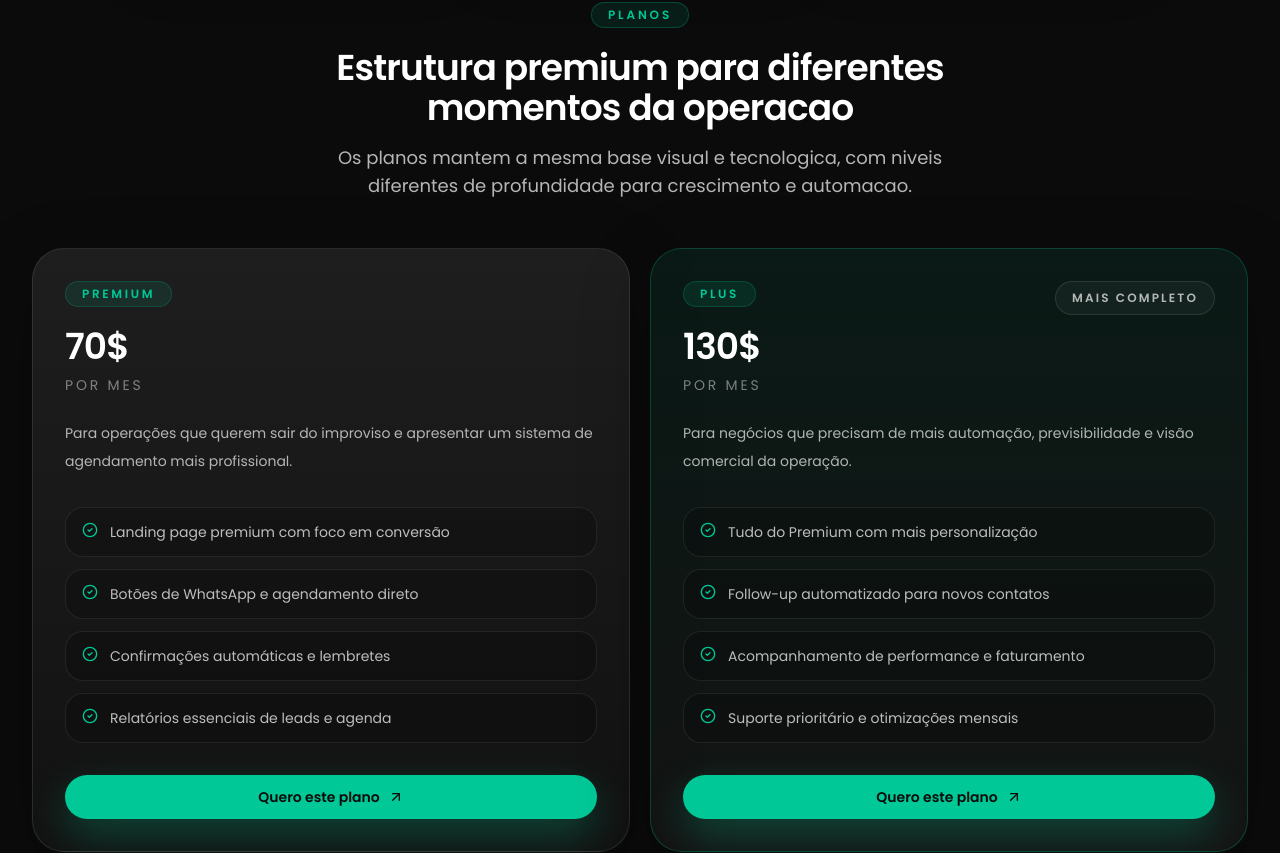
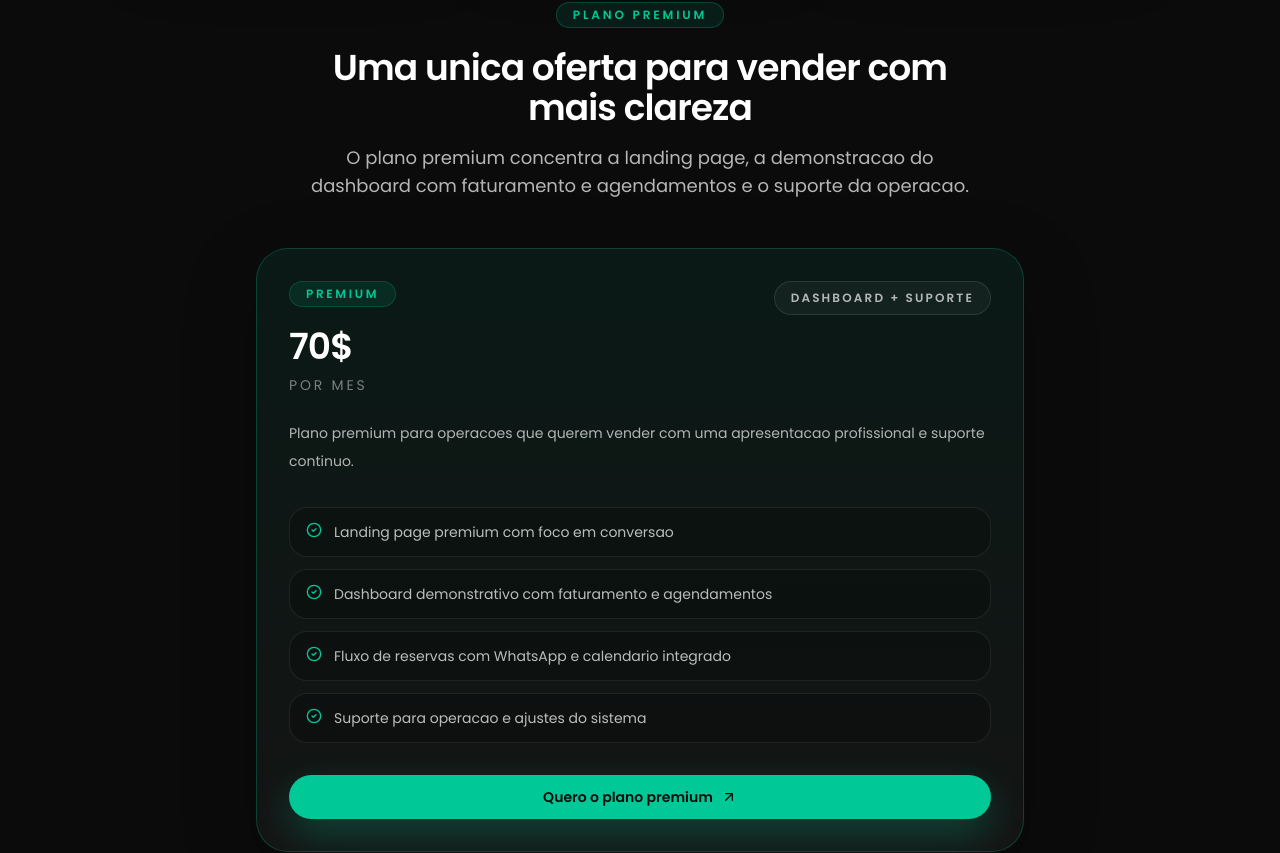
Before and after one commit to Yeerh/BeautyFlow, a React (Vite) app: page / in a window 1280 px wide. Shown: the part 4909-5762 px from the top of the page. Built offline with nearby package versions, Linux system fonts and the light colour scheme.

Commit message:
Ajusta vitrine para plano premium

```diff
--- a/src/components/Benefits.tsx
+++ b/src/components/Benefits.tsx
@@ -60,6 +60,18 @@ function BenefitBackCard({ data }: { data: BenefitFront }) {
 }
 
 export function Benefits() {
+  const premiumPlan = {
+    ...plans[0],
+    description:
+      "Plano premium para operacoes que querem vender com uma apresentacao profissional e suporte continuo.",
+    features: [
+      "Landing page premium com foco em conversao",
+      "Dashboard demonstrativo com faturamento e agendamentos",
+      "Fluxo de reservas com WhatsApp e calendario integrado",
+      "Suporte para operacao e ajustes do sistema",
+    ],
+  };
+
   return (
     <section id="beneficios" className="scroll-mt-28 px-6 py-16 lg:px-8">
       <div className="mx-auto max-w-7xl">
@@ -84,48 +96,38 @@ export function Benefits() {
 
         <div className="mt-20">
           <SectionHeading
-            eyebrow="Planos"
-            title="Estrutura premium para diferentes momentos da operacao"
-            description="Os planos mantem a mesma base visual e tecnologica, com niveis diferentes de profundidade para crescimento e automacao."
+            eyebrow="Plano Premium"
+            title="Uma unica oferta para vender com mais clareza"
+            description="O plano premium concentra a landing page, a demonstracao do dashboard com faturamento e agendamentos e o suporte da operacao."
             align="center"
           />
 
-          <div className="mt-12 grid gap-5 lg:grid-cols-2">
-            {plans.map((plan) => (
-              <article
-                key={plan.name}
-                className={`rounded-[2rem] border p-8 shadow-[0_22px_70px_rgba(0,0,0,0.25)] transition-transform duration-300 hover:-translate-y-1 ${
-                  plan.name === "Plus"
-                    ? "border-[#00C896]/25 bg-[linear-gradient(180deg,rgba(0,200,150,0.08),rgba(255,255,255,0.04))]"
-                    : "border-white/10 bg-[linear-gradient(180deg,rgba(255,255,255,0.08),rgba(255,255,255,0.03))]"
-                }`}
-              >
+          <div className="mt-12 flex justify-center">
+            <article className="w-full max-w-3xl rounded-[2rem] border border-[#00C896]/25 bg-[linear-gradient(180deg,rgba(0,200,150,0.08),rgba(255,255,255,0.04))] p-8 shadow-[0_22px_70px_rgba(0,0,0,0.25)] transition-transform duration-300 hover:-translate-y-1">
               <div className="flex items-start justify-between gap-4">
                 <div>
                   <span className="inline-flex rounded-full border border-[#00C896]/20 bg-[#00C896]/10 px-4 py-1 text-xs font-semibold uppercase tracking-[0.22em] text-[#00C896]">
-                      {plan.name}
+                    {premiumPlan.name}
                   </span>
                   <p className="mt-5 text-4xl font-semibold tracking-tight text-white">
-                      {plan.price}
+                    {premiumPlan.price}
                   </p>
                   <p className="mt-2 text-sm uppercase tracking-[0.2em] text-white/45">
                     por mes
                   </p>
                 </div>
 
-                  {plan.name === "Plus" ? (
                 <span className="rounded-full border border-white/10 bg-white/[0.04] px-4 py-2 text-xs font-semibold uppercase tracking-[0.18em] text-white/68">
-                      Mais completo
+                  Dashboard + suporte
                 </span>
-                  ) : null}
               </div>
 
               <p className="mt-6 text-sm leading-7 text-white/68">
-                  {plan.description}
+                {premiumPlan.description}
               </p>
 
               <div className="mt-8 space-y-3">
-                  {plan.features.map((feature) => (
+                {premiumPlan.features.map((feature) => (
                   <div
                     key={feature}
                     className="flex items-start gap-3 rounded-2xl border border-white/8 bg-black/20 px-4 py-3"
@@ -137,16 +139,11 @@ export function Benefits() {
               </div>
 
               <div className="mt-8">
-                  <ButtonLink
-                    href={contactLinks.serviceWhatsapp}
-                    external
-                    className="w-full"
-                  >
-                    Quero este plano
+                <ButtonLink href={contactLinks.serviceWhatsapp} external className="w-full">
+                  Quero o plano premium
                 </ButtonLink>
               </div>
             </article>
-            ))}
           </div>
         </div>
       </div>
--- a/src/data/portalContent.ts
+++ b/src/data/portalContent.ts
@@ -57,7 +57,7 @@ export const adminLeads = [
   {
     name: "Bianca Lima",
     source: "WhatsApp",
-    intent: "Preciso saber valores do plano Plus para a minha operacao.",
+    intent: "Preciso saber valores do plano Premium para a minha operacao.",
   },
   {
     name: "Larissa Dias",
```
Lines whose indentation alone changed are shown as unchanged.
